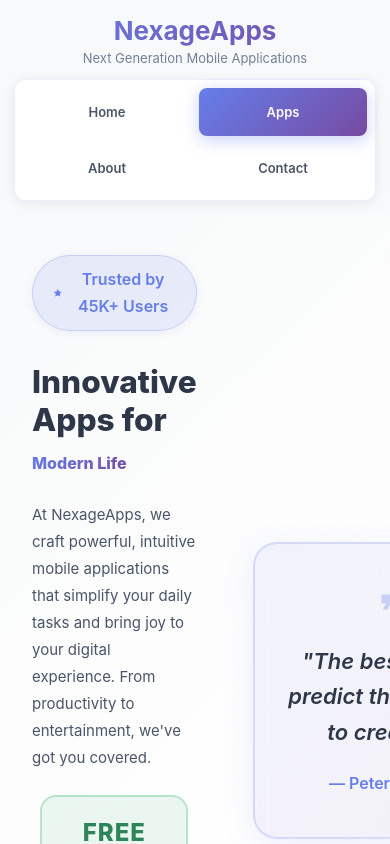
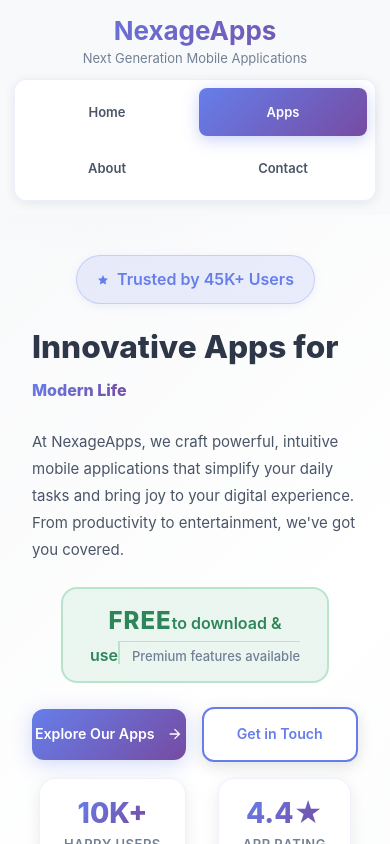
Before and after one commit to nexageapps/my-app-showcase, a React (Create React App) app: page /#/ in a window 390 px wide. Shown: the top 844 px of the page. Built offline with nearby package versions, Linux system fonts and the light colour scheme.

Commit message:
Update V1

```diff
--- a/src/App.css
+++ b/src/App.css
@@ -496,12 +496,13 @@ body {
 
   .hero-container-full {
     padding: 0 1rem;
+    max-width: 100%;
   }
 
   .hero-main {
     display: flex;
     flex-direction: column;
-    gap: 1.5rem;
+    gap: 0;
     margin-bottom: 1.5rem;
   }
 
@@ -513,85 +514,127 @@ body {
     gap: 1rem;
     width: 100%;
     order: 1;
+    margin-bottom: 0;
+    padding: 0;
   }
 
   .hero-right {
-    display: flex;
-    flex-direction: column;
-    align-items: center;
-    gap: 1rem;
-    width: 100%;
-    max-width: 100%;
-    order: 2;
-    padding: 0 0.5rem;
-    box-sizing: border-box;
+    display: none;
   }
 
   .hero-title {
-    font-size: 2rem;
+    font-size: 1.75rem;
     text-align: center;
     line-height: 1.25;
-    margin: 0 0 0.5rem 0;
+    margin: 0;
     width: 100%;
     word-wrap: break-word;
     overflow-wrap: break-word;
     white-space: normal;
+    padding: 0;
   }
 
   .hero-description {
-    font-size: 1.0625rem;
-    text-align: center;
-    line-height: 1.7;
-    margin: 0 0 0.5rem 0;
+    font-size: 0.9375rem;
+    text-align: center;
+    line-height: 1.6;
+    margin: 0;
     width: 100%;
     max-width: 100%;
     word-wrap: break-word;
     overflow-wrap: break-word;
     white-space: normal;
+    padding: 0;
   }
 
   .hero-badge {
-    margin: 0 auto 0.5rem;
+    margin: 0 auto;
     width: fit-content;
-    padding: 0.625rem 1.125rem;
-    font-size: 0.875rem;
+    padding: 0.5rem 0.875rem;
+    font-size: 0.75rem;
+    background: rgba(102, 126, 234, 0.12);
+    border: 1px solid rgba(102, 126, 234, 0.25);
+    border-radius: 50px;
+    color: #667eea;
+    display: inline-flex;
+    align-items: center;
+    gap: 0.375rem;
   }
 
   .hero-badge svg {
-    width: 18px;
-    height: 18px;
+    width: 14px;
+    height: 14px;
+  }
+
+  .hero-badge span {
+    font-weight: 600;
+  }
+
+  /* Mobile: Show stats next to trusted badge */
+  .hero-stats-mini-mobile {
+    width: 100%;
+    display: flex;
+    flex-direction: row;
+    justify-content: center;
+    align-items: center;
+    gap: 0.5rem;
+    margin-bottom: 0.75rem;
+    flex-wrap: wrap;
+  }
+
+  .hero-stats-mini-mobile .stat-mini {
+    padding: 0.5rem 0.75rem;
+    background: rgba(102, 126, 234, 0.12);
+    border: 1px solid rgba(102, 126, 234, 0.25);
+    border-radius: 50px;
+    display: inline-flex;
+    align-items: center;
+    gap: 0.25rem;
+    white-space: nowrap;
+  }
+
+  .hero-stats-mini-mobile .stat-mini-number {
+    font-size: 0.75rem;
+    font-weight: 700;
+    color: #667eea;
+  }
+
+  .hero-stats-mini-mobile .stat-mini-label {
+    font-size: 0.75rem;
+    color: #667eea;
+    font-weight: 600;
   }
 
   .hero-pricing-badge {
     flex-direction: column;
     align-items: center;
     text-align: center;
-    gap: 0.5rem;
-    margin: 0 auto 0.5rem;
+    gap: 0.375rem;
+    margin: 0 auto;
     width: fit-content;
-    max-width: 95%;
-    padding: 1.25rem 1.5rem;
-    border-radius: 18px;
+    max-width: 85%;
+    padding: 0.875rem 1rem;
+    border-radius: 14px;
     box-sizing: border-box;
   }
 
   .pricing-free {
-    font-size: 1.625rem;
+    font-size: 1.125rem;
     white-space: nowrap;
   }
 
   .pricing-text {
-    font-size: 1.0625rem;
+    font-size: 0.8125rem;
     word-wrap: break-word;
     overflow-wrap: break-word;
     text-align: center;
   }
 
   .pricing-premium {
-    font-size: 0.875rem;
+    font-size: 0.6875rem;
     padding-left: 0;
     border-left: none;
-    padding-top: 0.625rem;
+    padding-top: 0.375rem;
     border-top: 1px solid rgba(72, 187, 120, 0.3);
     width: 100%;
     text-align: center;
@@ -600,27 +643,33 @@ body {
   }
 
   .hero-cta {
-    flex-direction: column;
-    align-items: stretch;
-    gap: 0.875rem;
+    flex-direction: row;
+    align-items: center;
+    justify-content: center;
+    gap: 0.625rem;
     width: 100%;
-    margin-top: 0.5rem;
+    margin-top: 0;
+    padding: 0;
+    flex-wrap: nowrap;
   }
 
   .cta-button {
     justify-content: center;
-    font-size: 1.0625rem;
-    padding: 1.125rem 1.5rem;
-    border-radius: 14px;
-    width: 100%;
-    max-width: 100%;
+    font-size: 0.8125rem;
+    padding: 0.75rem 0.625rem;
+    border-radius: 10px;
+    width: auto;
+    flex: 1 1 auto;
+    max-width: 48%;
     box-sizing: border-box;
-    white-space: normal;
-    word-wrap: break-word;
-    overflow-wrap: break-word;
-    text-align: center;
-    line-height: 1.4;
-    min-height: 48px;
+    white-space: nowrap;
+    overflow: hidden;
+    text-overflow: ellipsis;
+    text-align: center;
+    line-height: 1.3;
+    min-height: 44px;
+    display: inline-flex;
+    align-items: center;
   }
 
   /* Ensure minimum touch target size with invisible extension */
@@ -635,9 +684,10 @@ body {
   }
 
   .cta-button svg {
-    width: 20px;
-    height: 20px;
+    width: 16px;
+    height: 16px;
     flex-shrink: 0;
+    margin-left: 0.25rem;
   }
 
   .cta-button.primary {
@@ -649,61 +699,30 @@ body {
     box-shadow: 0 4px 16px rgba(0, 0, 0, 0.12);
   }
 
-  /* Quote card mobile optimization */
+  /* Hide quote card on mobile */
   .hero-quote-card {
-    padding: 1.5rem 1.25rem;
-    border-radius: 20px;
-    width: 100%;
-    max-width: 100%;
-    box-sizing: border-box;
-    overflow: hidden;
+    display: none;
   }
 
   .quote-icon {
-    margin-bottom: 0.75rem;
-  }
-
-  .quote-icon svg {
-    width: 40px;
-    height: 40px;
+    display: none;
   }
 
   .hero-quote {
-    font-size: 1rem;
-    line-height: 1.6;
-    margin: 0 0 1rem 0;
-    word-wrap: break-word;
-    overflow-wrap: break-word;
+    display: none;
   }
 
   .hero-quote-author {
-    font-size: 0.875rem;
-    word-wrap: break-word;
-    overflow-wrap: break-word;
+    display: none;
   }
 
   .quote-decoration {
     display: none;
   }
 
-  .hero-stats-mini {
-    width: 100%;
-    justify-content: center;
-    gap: 1rem;
-  }
-
-  .stat-mini {
-    flex: 1;
-    padding: 1rem 0.75rem;
-    min-width: 0;
-  }
-
-  .stat-mini-number {
-    font-size: 1.5rem;
-  }
-
-  .stat-mini-label {
-    font-size: 0.75rem;
+  /* Hide hero-right section on mobile since quote is hidden */
+  .hero-right {
+    display: none;
   }
 
   .hero-phone-mockup {
@@ -739,9 +758,9 @@ body {
   }
 
   .why-choose-us-horizontal {
-    margin-top: 1.5rem;
+    margin-top: 0;
     grid-template-columns: repeat(2, 1fr);
-    gap: 1rem;
+    gap: 0.75rem;
   }
 
   .why-card-desktop-only {
@@ -749,20 +768,23 @@ body {
   }
 
   .why-card-horizontal {
-    padding: 1.75rem 1.25rem;
+    padding: 1.25rem 0.875rem;
+    border-radius: 14px;
   }
 
   .why-icon-horizontal {
-    font-size: 2.5rem;
-    margin-bottom: 1rem;
+    font-size: 2rem;
+    margin-bottom: 0.5rem;
   }
 
   .why-card-horizontal h3 {
-    font-size: 1.0625rem;
+    font-size: 0.9375rem;
+    margin-bottom: 0.25rem;
   }
 
   .why-card-horizontal p {
-    font-size: 0.875rem;
+    font-size: 0.75rem;
+    line-height: 1.4;
   }
 
   .hero-highlights {
@@ -1049,7 +1071,8 @@ body {
 /* Extra small mobile - optimized footer and hero */
 @media (max-width: 480px) {
   .hero-intro {
-    padding: 1.25rem 0 1.75rem;
+
+    padding: 1.25rem 0 1.5rem;
     min-height: auto;
   }
 
@@ -1058,99 +1081,92 @@ body {
   }
 
   .hero-main {
-    display: flex;
+    display: block !important;
+
     flex-direction: column;
-    gap: 1.25rem;
-    margin-bottom: 1.25rem;
+    gap: 0;
+    margin-bottom: 1rem;
   }
 
   .hero-title {
-    font-size: 1.75rem;
-    line-height: 1.2;
+    font-size: 1.625rem;
+    line-height: 1.25;
     width: 100%;
     word-wrap: break-word;
     overflow-wrap: break-word;
-    margin-bottom: 0.5rem;
+    margin-bottom: 0;
   }
 
   .hero-description {
-    font-size: 1rem;
-    line-height: 1.65;
+    font-size: 0.875rem;
+    line-height: 1.6;
     width: 100%;
     word-wrap: break-word;
     overflow-wrap: break-word;
-    margin-bottom: 0.5rem;
+    margin-bottom: 0;
   }
 
   .hero-badge {
-    padding: 0.5rem 1rem;
-    font-size: 0.8125rem;
-    margin-bottom: 0.5rem;
+    padding: 0.375rem 0.625rem;
+    font-size: 0.6875rem;
+    margin-bottom: 0;
   }
 
   .hero-badge svg {
-    width: 16px;
-    height: 16px;
+    width: 12px;
+    height: 12px;
+  }
+
+  .hero-stats-mini-mobile {
+    gap: 0.375rem;
+    margin-bottom: 0.625rem;
+  }
+
+  .hero-stats-mini-mobile .stat-mini {
+    padding: 0.375rem 0.625rem;
+    gap: 0.25rem;
+  }
+
+  .hero-stats-mini-mobile .stat-mini-number {
+    font-size: 0.6875rem;
+  }
+
+  .hero-stats-mini-mobile .stat-mini-label {
+    font-size: 0.6875rem;
   }
 
   .hero-pricing-badge {
-    padding: 1.125rem 1.25rem;
-    max-width: 90%;
-    margin-bottom: 0.5rem;
+        padding: 0.75rem 0.875rem !important;
+        max-width: 82%;
+        margin-bottom: 0;
+        display: flow-root !important;
   }
 
   .pricing-free {
-    font-size: 1.5rem;
+    font-size: 1rem;
   }
 
   .pricing-text {
-    font-size: 1rem;
+    font-size: 0.75rem;
   }
 
   .pricing-premium {
-    font-size: 0.8125rem;
+    font-size: 0.625rem;
   }
 
   .cta-button {
-    font-size: 1rem;
-    padding: 1rem 1.25rem;
-    max-width: 100%;
+    font-size: 0.8875rem !important;
+    padding: 0.825rem 0.5rem;
+    max-width: 48%;
+    flex: 1;
+    white-space: nowrap;
   }
 
   .hero-cta {
-    gap: 0.75rem;
-    margin-top: 0.5rem;
-  }
-
-  .hero-quote-card {
-    padding: 1.75rem 1.25rem;
-    border-radius: 18px;
-  }
-
-  .quote-icon svg {
-    width: 36px;
-    height: 36px;
-  }
-
-  .hero-quote {
-    font-size: 1.0625rem;
-    line-height: 1.55;
-  }
-
-  .hero-quote-author {
-    font-size: 0.875rem;
-  }
-
-  .stat-mini {
-    padding: 0.875rem 0.625rem;
-  }
-
-  .stat-mini-number {
-    font-size: 1.375rem;
-  }
-
-  .stat-mini-label {
-    font-size: 0.6875rem;
+    flex-direction: row;
+    gap: 0.5rem;
+    margin-top: 0;
+    flex-wrap: nowrap;
   }
 
   .contact-email-hero {
@@ -1418,19 +1434,26 @@ body {
   z-index: -1;
 }
 
-.hero-stats-mini {
+/* Desktop: Show stats in hero-right (under quote), hide mobile stats in hero-left */
+.hero-stats-mini-mobile {
+  display: none;
+}
+
+.hero-right .hero-stats-mini {
   display: flex;
   gap: 2rem;
   animation: fadeInUp 0.8s cubic-bezier(0.4, 0, 0.2, 1) 0.6s forwards;
   opacity: 0;
   will-change: transform, opacity;
-}
-
-.hero-stats-mini:not(.animating) {
+  padding-top: 1rem;
+}
+
+.hero-right .hero-stats-mini:not(.animating) {
   will-change: auto;
 }
 
-.stat-mini {
+/* Desktop stat-mini styles (in hero-right) */
+.hero-right .stat-mini {
   display: flex;
   flex-direction: column;
   align-items: center;
@@ -1445,17 +1468,17 @@ body {
   backface-visibility: hidden;
 }
 
-.stat-mini:hover {
+.hero-right .stat-mini:hover {
   transform: translate3d(0, -4px, 0);
   box-shadow: 0 8px 24px rgba(102, 126, 234, 0.15);
   will-change: transform, box-shadow;
 }
 
-.stat-mini:not(:hover) {
+.hero-right .stat-mini:not(:hover) {
   will-change: auto;
 }
 
-.stat-mini-number {
+.hero-right .stat-mini-number {
   font-size: 1.75rem;
   font-weight: 800;
   background: linear-gradient(135deg, #667eea 0%, #764ba2 100%);
@@ -1465,7 +1488,7 @@ body {
   line-height: 1;
 }
 
-.stat-mini-label {
+.hero-right .stat-mini-label {
   font-size: 0.8125rem;
   color: #718096;
   font-weight: 600;
--- a/src/pages/HomePage.js
+++ b/src/pages/HomePage.js
@@ -66,6 +66,16 @@ function HomePage() {
                   <path d="M12 2L15.09 8.26L22 9.27L17 14.14L18.18 21.02L12 17.77L5.82 21.02L7 14.14L2 9.27L8.91 8.26L12 2Z"/>
                 </svg>
                 <span>Trusted by 45K+ Users</span>
+              </div>
+              <div className="hero-stats-mini-mobile">
+                <div className="stat-mini">
+                  <span className="stat-mini-number">10K+</span>
+                  <span className="stat-mini-label">Happy Users</span>
+                </div>
+                <div className="stat-mini">
+                  <span className="stat-mini-number">4.4★</span>
+                  <span className="stat-mini-label">App Rating</span>
+                </div>
               </div>
               <h1 className="hero-title">
                 Innovative Apps for <span className="hero-highlight">Modern Life</span>
```
